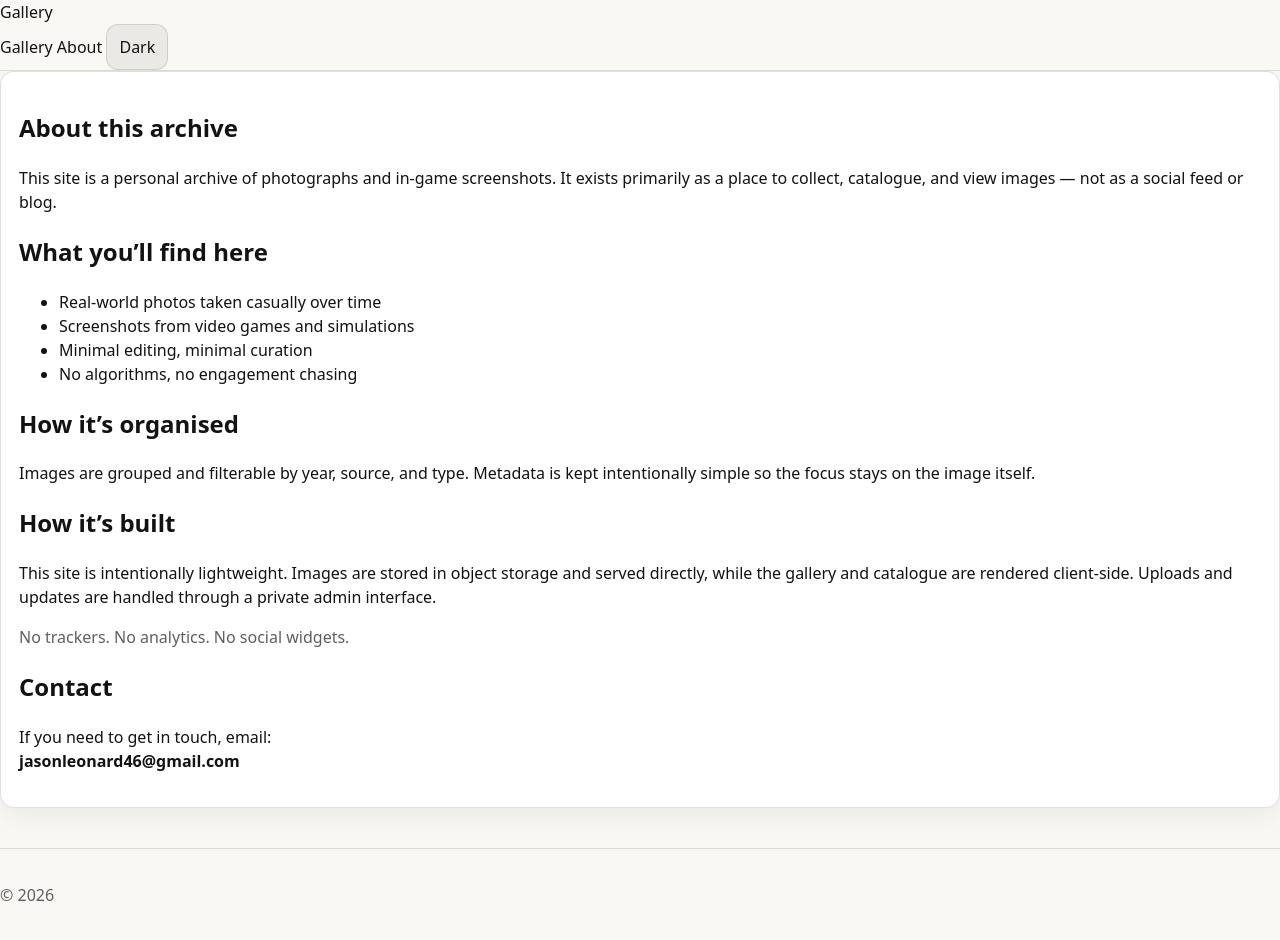
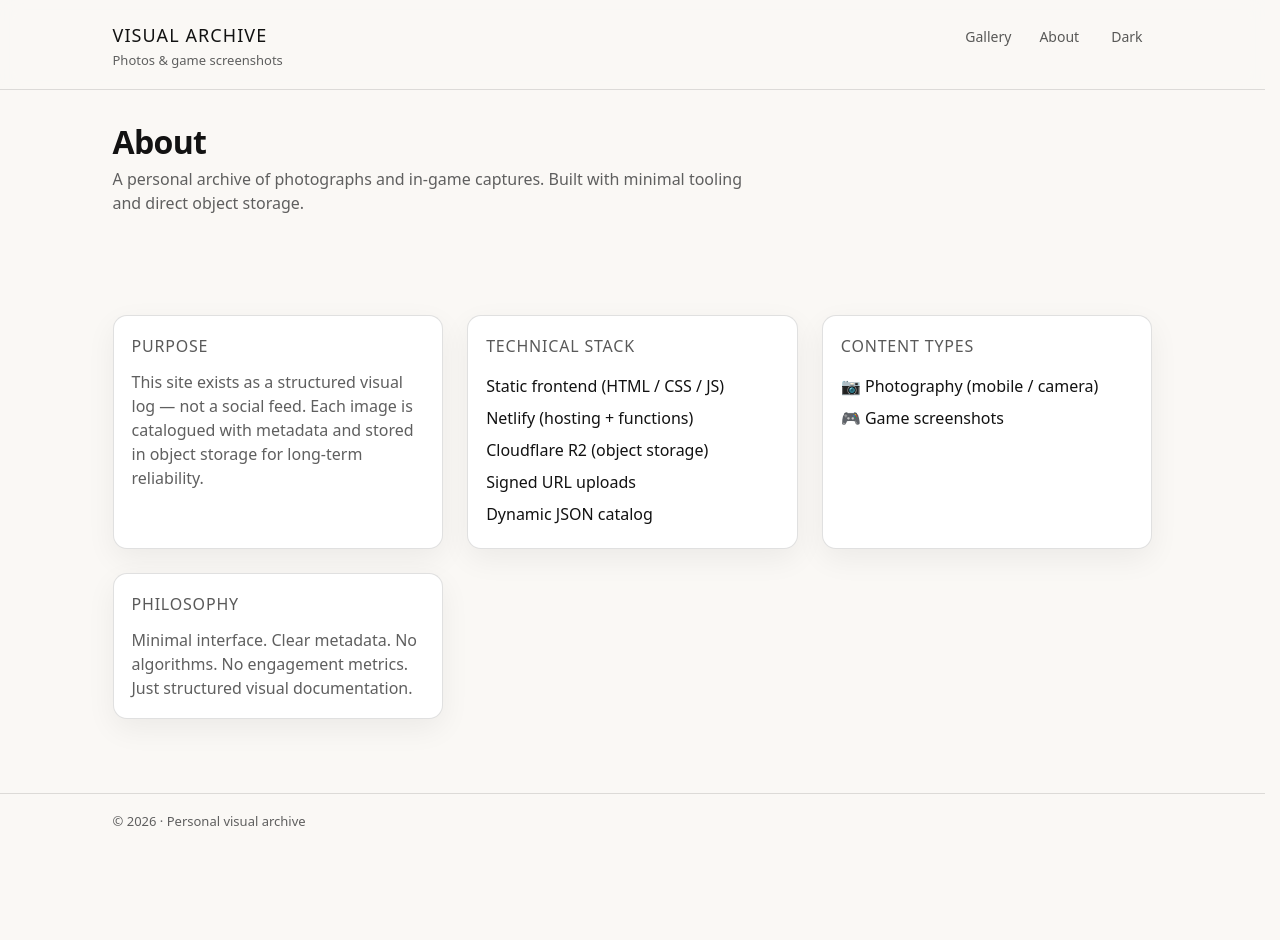
Before and after one commit to jason1511/web2, a website: page about.html in a window 1280 px wide. After the commit the page ends 850 px from the top, so only its background shows below. Drawn offline with Linux system fonts and the light colour scheme.

Commit message:
about page

```diff
--- a/about.html
+++ b/about.html
@@ -1,81 +1,93 @@
-<!DOCTYPE html>
+<!doctype html>
 <html lang="en">
 <head>
   <meta charset="utf-8" />
   <meta name="viewport" content="width=device-width, initial-scale=1" />
-  <title>About — Gallery</title>
-  <meta name="description" content="About this photo and screenshot archive." />
+  <title>About · Visual Archive</title>
+
+  <meta name="description" content="About this visual archive and how it is built." />
   <link rel="stylesheet" href="css/style.css" />
 </head>
-<body>
 
+<body class="page-about">
+  <!-- Header (MATCHES gallery.html) -->
   <header class="site-header">
-  <div class="container header-inner">
-    <a class="brand" href="index.html">Gallery</a>
+    <div class="wrap header-row">
+      <div class="brand">
+        <a href="index.html" class="brand-title">Visual Archive</a>
+        <div class="brand-subtitle">Photos & game screenshots</div>
+      </div>
 
-    <nav class="nav">
+      <nav class="site-nav">
         <a href="gallery.html">Gallery</a>
         <a href="about.html" aria-current="page">About</a>
-      <button id="btnTheme" class="btn btn-ghost" type="button">Dark</button>
+        <button id="btnTheme" class="btn-link" type="button" aria-label="Toggle theme">Theme</button>
       </nav>
     </div>
   </header>
 
-<main class="container narrow">
-  <article class="card prose">
-    <h1>About this archive</h1>
+  <main class="wrap">
+    <!-- Intro -->
+    <section class="section intro about-hero">
+      <h1 class="intro-title">About</h1>
+      <p class="intro-text">
+        A personal archive of photographs and in-game captures. Built with minimal tooling and direct object storage.
+      </p>
+    </section>
 
-    <p>
-      This site is a personal archive of photographs and in-game screenshots.
-      It exists primarily as a place to collect, catalogue, and view images —
-      not as a social feed or blog.
+    <!-- Cards -->
+    <section class="section" aria-label="About cards">
+      <div class="about-grid">
+        <div class="card">
+          <div class="h2">Purpose</div>
+          <p class="muted" style="margin:0;">
+            This site exists as a structured visual log — not a social feed. Each image is catalogued with metadata and stored
+            in object storage for long-term reliability.
           </p>
+        </div>
 
-    <h2>What you’ll find here</h2>
-    <ul>
-      <li>Real-world photos taken casually over time</li>
-      <li>Screenshots from video games and simulations</li>
-      <li>Minimal editing, minimal curation</li>
-      <li>No algorithms, no engagement chasing</li>
+        <div class="card">
+          <div class="h2">Technical Stack</div>
+          <ul class="meta-list">
+            <li>Static frontend (HTML / CSS / JS)</li>
+            <li>Netlify (hosting + functions)</li>
+            <li>Cloudflare R2 (object storage)</li>
+            <li>Signed URL uploads</li>
+            <li>Dynamic JSON catalog</li>
           </ul>
+        </div>
 
-    <h2>How it’s organised</h2>
-    <p>
-      Images are grouped and filterable by year, source, and type.
-      Metadata is kept intentionally simple so the focus stays on the image itself.
+        <div class="card">
+          <div class="h2">Content Types</div>
+          <ul class="meta-list">
+            <li>📷 Photography (mobile / camera)</li>
+            <li>🎮 Game screenshots</li>
+          </ul>
+        </div>
+
+        <div class="card">
+          <div class="h2">Philosophy</div>
+          <p class="muted" style="margin:0;">
+            Minimal interface. Clear metadata. No algorithms. No engagement metrics. Just structured visual documentation.
           </p>
-
-    <h2>How it’s built</h2>
-    <p>
-      This site is intentionally lightweight.
-      Images are stored in object storage and served directly,
-      while the gallery and catalogue are rendered client-side.
-      Uploads and updates are handled through a private admin interface.
-    </p>
-
-    <p class="muted">
-      No trackers. No analytics. No social widgets.
-    </p>
-
-    <h2>Contact</h2>
-    <p>
-      If you need to get in touch, email:
-      <br />
-      <strong>jasonleonard46@gmail.com</strong>
-    </p>
-  </article>
+        </div>
+      </div>
+    </section>
   </main>
 
   <footer class="site-footer">
-  <div class="container">
-    <p class="muted">© <span id="year"></span></p>
+    <div class="wrap footer-row">
+      <div class="footer-left">
+        © <span id="year"></span> · Personal visual archive
+      </div>
     </div>
   </footer>
 
-<script src="js/main.js"></script>
   <script>
     document.getElementById("year").textContent = new Date().getFullYear();
   </script>
 
+  <!-- Use your existing theme logic -->
+  <script src="js/main.js"></script>
 </body>
 </html>
--- a/css/style.css
+++ b/css/style.css
@@ -6,6 +6,10 @@
 /* ---- Reset-ish ---- */
 * { box-sizing: border-box; }
 html, body { height: 100%; }
+html {
+  scrollbar-gutter: stable;
+}
+
 body {
   margin: 0;
   line-height: 1.5;
@@ -486,3 +490,36 @@ code {
 .viewer button {
   white-space: nowrap;
 }
+/* =========================
+   About Page
+========================= */
+
+.about-page {
+  padding-top: 2rem;
+  padding-bottom: 4rem;
+}
+
+.about-hero {
+  margin-bottom: 2rem;
+}
+
+.about-hero h1 {
+  font-size: 2rem;
+  margin-bottom: 0.5rem;
+}
+
+.about-grid {
+  display: grid;
+  gap: 1.5rem;
+  grid-template-columns: repeat(auto-fit, minmax(260px, 1fr));
+}
+
+.meta-list {
+  list-style: none;
+  padding: 0;
+  margin: 0;
+}
+
+.meta-list li {
+  padding: 0.25rem 0;
+}
```
Lines whose indentation alone changed are shown as unchanged.
